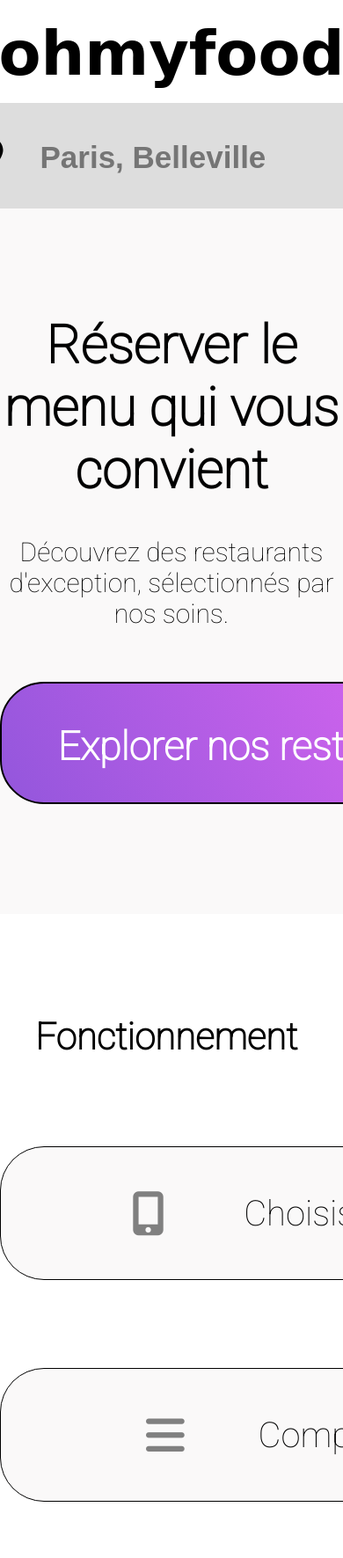
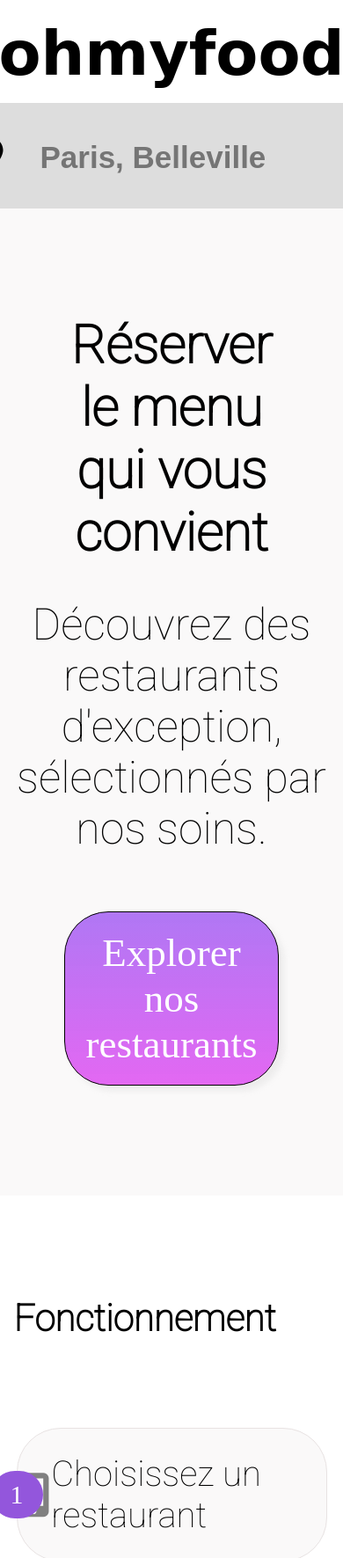
Before and after one commit to mohamedehn/openclassrooms.ohmyfood, a website: page accueil.html in a window 390 px wide. Shown: the top 1771 px of the page at 88% size. Drawn offline with Linux system fonts and the light colour scheme; a web font is replaced by a local one.

Commit message:
Responsive ok

```diff
--- a/accueil.html
+++ b/accueil.html
@@ -8,7 +8,7 @@
     <!-- Ci-dessous kit pour icons via fontawesome-->
     <script src="https://kit.fontawesome.com/d91440ce15.js" crossorigin="anonymous"></script>
     <link rel="stylesheet" href="/css/main.css">
-    <title>ohmyfood</title>
+    <title>ohmyfood - Accueil</title>
 </head>
 <body>
     <header>
@@ -16,13 +16,10 @@
             <p>ohmyfood</p>
         </div>
         <div class="localisation">
-            <!-- Ici nous indiquerons la fonction "rechercher" du site web-->
-            <form method="post" action="traitement.php">
                 <div class="formulaire">
                     <div> <i class="fa-solid fa-location-dot"></i> </div>
                     <div> <input type="search" placeholder="Paris, Belleville" name="zonederecherche" id="ville" class="search" /> </div>
                 </div>
-            </form>
         </div>
         <div class="accueil">
             <h1>Réserver le menu qui vous convient</h1>
@@ -36,14 +33,17 @@
         <section class="fonctionnement">
             <h1>Fonctionnement</h1>
             <div class="onglet1">
+                <span class="icon">1</span>
                 <i class="fa-solid fa-mobile-screen-button"></i>
                 <p>Choisissez un restaurant</p>
             </div>
             <div class="onglet2">
+                <span class="icon">2</span>
                 <i class="fas fa-regular fa-bars"></i>
                 <p>Composez votre menu</p>
             </div>
             <div class="onglet3">
+                <span class="icon">3</span>
                 <i class="fas fa-regular fa-store"></i>
                 <p>Dégustez au restaurant</p>
             </div>
@@ -51,13 +51,12 @@
         <section class="restaurant">
             <h1>Restaurants</h1>
             <div class="card">
-                <a href="#" class="liencarte">
+                <a href="la palette du goût.html" class="liencarte">
                     <div class="bloc-card">
                        <!-- Image -->
-                       <div class="card"> <img src="images/palette.png" alt="image-card"class="image-card" />
+                       <div class="card"> <img src="images/palette.png" alt="image-card"class="image-card" /> <p class="new1">Nouveau</p>
                        </div>
                        <!-- Fin de l'image -->
-                       <p class="new1">Nouveau</p>
                        <!-- Corp de l'image -->
                        <div class="card-body">
                           <!-- Titre -->
@@ -73,13 +72,12 @@
                  </a>
             </div>
             <div class="card">
-                <a href="#" class="liencarte">
+                <a href="note enchantee.html" class="liencarte">
                     <div class="bloc-card">
                        <!-- Image -->
-                       <div class="card"> <img src="images/note.png" alt="image-card"class="image-card" />
+                       <div class="card"> <img src="images/note.png" alt="image-card"class="image-card" /> <p class="new2">Nouveau</p>
                        </div>
                        <!-- Fin de l'image -->
-                       <p class="new2">Nouveau</p>
                        <!-- Corp de l'image -->
                        <div class="card-body">
                           <!-- Titre -->
@@ -95,7 +93,7 @@
                  </a>
             </div>
             <div class="card">
-                <a href="#" class="liencarte">
+                <a href="a la française.html" class="liencarte">
                     <div class="bloc-card">
                        <!-- Image -->
                        <div class="card"> <img src="images/francaise.png" alt="image-card"class="image-card" />
@@ -116,7 +114,7 @@
                  </a>
             </div>
             <div class="card">
-                <a href="#" class="liencarte">
+                <a href="le delice des sens.html" class="liencarte">
                     <div class="bloc-card">
                        <!-- Image -->
                        <div class="card"> <img src="images/delice.png" alt="image-card"class="image-card" />
@@ -144,7 +142,7 @@
             <li><i class="fa-solid fa-utensils"></i> <span>Proposer un restaurant</span></li>
             <li><i class="fa-solid fa-handshake-angle"></i> Devenir partenaire</li>
             <li>Mentions légales</li>
-            <li>Contact</li>
+            <li> <a href="mailto:contact@gmail.com">Contact</a> </li>
         </div>
     </footer>
 </body>
--- a/sass/main.scss
+++ b/sass/main.scss
@@ -41,14 +41,24 @@
     font-size: 30px;
     text-align: center;
     background-color: #f2efef5c;
-    .h1{
+    h1{
         font-weight: 900;
+        width: 65%;
+        text-align: center;
+        display: inline-block;
+    }
+    p{
+        font-size: 50px;
+        margin: 0;
     }
     .btn-explo{
         @include btn-explo;
             p{
                 color: white;
-                font-weight: bolder;
+                font-weight: 500;
+                display: contents;
+                font-size: 45px;
+                font-family: 'Roboto-ui';
             }
     }
 }
@@ -57,7 +67,7 @@
     margin-top: 115px;
         h1{
             font-weight: 900;
-            padding-left: 40px;
+            padding-left: 4%;
             font-size: 42px;
         }
 }
@@ -109,19 +119,23 @@
 .card .liencarte .bloc-card .new1{
     @include new;
     position: absolute;
-    left: 715px;
-    bottom: -660px;
+    left: 730px;
+    top: 2275px;
 }
 
 .card .liencarte .bloc-card .new2{
     @include new;
     position: absolute;
-    left: 715px;
-    bottom: -1375px;
+    left: 730px;
+    top: 2990px;
 }
 
 main .restaurant .card-body{
     @include card-body;
+}
+
+main .restaurant .card-body .card-title{
+    flex-basis: 90%
 }
 
 main .restaurant .card-body .card-title p{
--- a/sass/utils/_mixin.scss
+++ b/sass/utils/_mixin.scss
@@ -7,9 +7,9 @@
 
 @mixin onglet ($marginTop){
     margin-top: $marginTop;
-    border: 1px solid;
+    border: 1px solid #e8e3e3;
     border-radius: 50px 50px 50px 50px;
-    width: 850px;
+    width: 90%;
     height: 150px;
     font-size: 40px;
     background-color: #f2efef5c;
@@ -18,6 +18,19 @@
     align-items: center;
     margin-right: auto;
     margin-left: auto;
+    position: relative;
+        .icon{
+            position: absolute;
+            left: 0;
+            display: inline-block;
+            padding: 10px 22px;
+            background-color: #9356DC;
+            border-radius: 50px;
+            margin-left: -30px;
+            color: white;
+            font-family: -webkit-body;
+            font-size: 30px;
+        }
 }
 
 @mixin onglet-icons{
@@ -27,19 +40,20 @@
 }
 
 @mixin btn-explo{
-    border: 2px solid;
+    border: 0.5px solid;
     border-radius: 50px 50px 50px 50px;
-    width: 600px;
+    width: 52%;
     display: inline-block;
-    font-size: 45px;
-    margin-top: 30px;
-    height: 135px;
+    margin-top: 65px;
     background: $color-violet;
+    text-align: center;
+    padding: 20px;
+    box-shadow: 6px 6px 6px #cdcdcd45;
 }
 
 @mixin image{
     height: 500px;
-    width: 900px;
+    width: 93%;
     object-fit: cover;
     margin-right: auto;
     margin-left: auto;
@@ -53,12 +67,11 @@
 }
 
 @mixin card-body{
-    padding-left: 50px;
     background-color: white;
     border: 1px solid grey;
     margin-right: auto;
     margin-left: auto;
-    width: 846px;
+    width: 93%;
     height: 150px;
     border-radius: 0px 0px 50px 50px;
     font-size: 30px;
@@ -73,11 +86,11 @@
 }
 
 @mixin card-heart {
-    padding-left: 380px;
     padding-top: 50px;
     font-size: 50px;
     color: #8b8686;
     font-weight: normal;
+    display: flex;
 }
 
 @mixin footer-li {
@@ -93,6 +106,10 @@
     padding-bottom: 60px;
     font-size: 26px;
     height: 390px;
+        a{
+            text-decoration: none;
+            color: white;
+        }
 }
 
 @mixin new{
@@ -133,16 +150,20 @@
 }
 
 @mixin btn-cmd {
-    border: 2px solid;
+    border: 0.5px solid;
     border-radius: 50px 50px 50px 50px;
-    width: 400px;
+    width: 45%;
     font-size: 45px;
     margin-top: 30px;
-    height: 135px;
     background: $color-violet;
     text-align: center;
     margin-right: auto;
     margin-left: auto;
     margin-top: 105px;
     margin-bottom: 125px;
+    box-shadow: 6px 6px 6px #cdcdcd45;
+        p{
+            color: white;
+            font-family: 'Roboto-ui';
+        }
 }
--- a/sass/utils/_variables.scss
+++ b/sass/utils/_variables.scss
@@ -1,3 +1,3 @@
 $breakpoints: 769px;
 
-$color-violet : linear-gradient(60deg, #9356dc, #e263f2f7);
+$color-violet : linear-gradient(0deg, #e263f2f7, #b077f4);
```
Also changed, not shown: a la française.html (+3 -3 lines), la palette du goût.html (+3 -3 lines), le delice des sens.html (+3 -3 lines), note enchantee.html (+3 -3 lines), css/main.css, css/menu.css, 2 other files.
